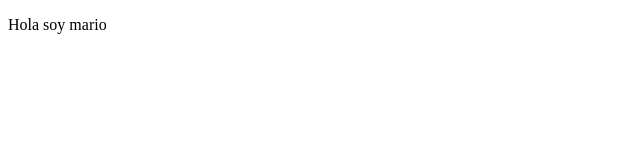
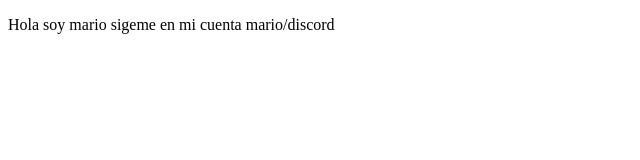
Before and after one commit to mariooast/proyectoDemoCursoPrework, a plain HTML site: page index.html in a window 1280 px wide. Shown: the whole page, without its empty margins (0-640 px from the left). Drawn offline with Linux system fonts and the light colour scheme.

```diff
--- a/index.html
+++ b/index.html
@@ -8,7 +8,7 @@
 </head>
 <body>
     <p>
-        Hola soy mario
+        Hola soy mario sigeme en mi cuenta mario/discord
     </p>
 </body>
 </html>
```
